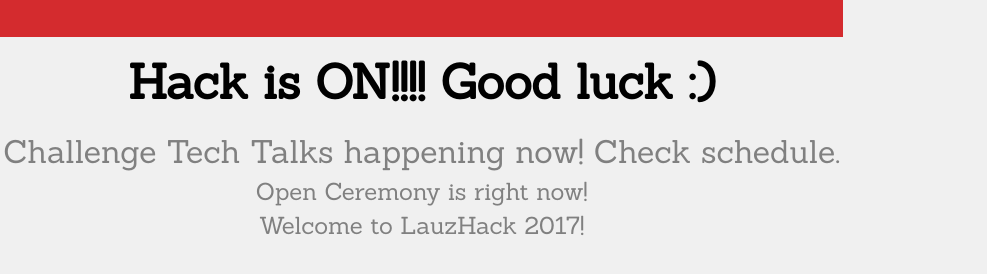
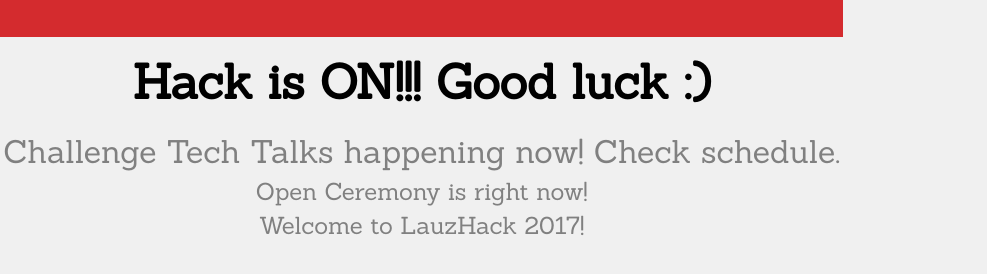
Before and after one commit to LauzHack/Lauzhacklivepage.github.io, a plain HTML site: page index.html in a window 1280 px wide. Shown: the part 131-405 px from the top of the page, 0-987 px from the left. Drawn offline with nearby package versions, Linux system fonts and the light colour scheme.

Commit message:
Update the live view.

```diff
--- a/index.html
+++ b/index.html
@@ -24,7 +24,7 @@
 
 
 <!-- INSERT ITEMS HERE -->
-<h2>Hack is ON!!!!  Good luck :)</h2>
+<h2>Hack is ON!!!  Good luck :)</h2>
 <h3>Challenge Tech Talks happening now! Check schedule.</h3>
 <h4>Open Ceremony is right now!</h4>
 <h4>Welcome to LauzHack 2017!</h4>
```
